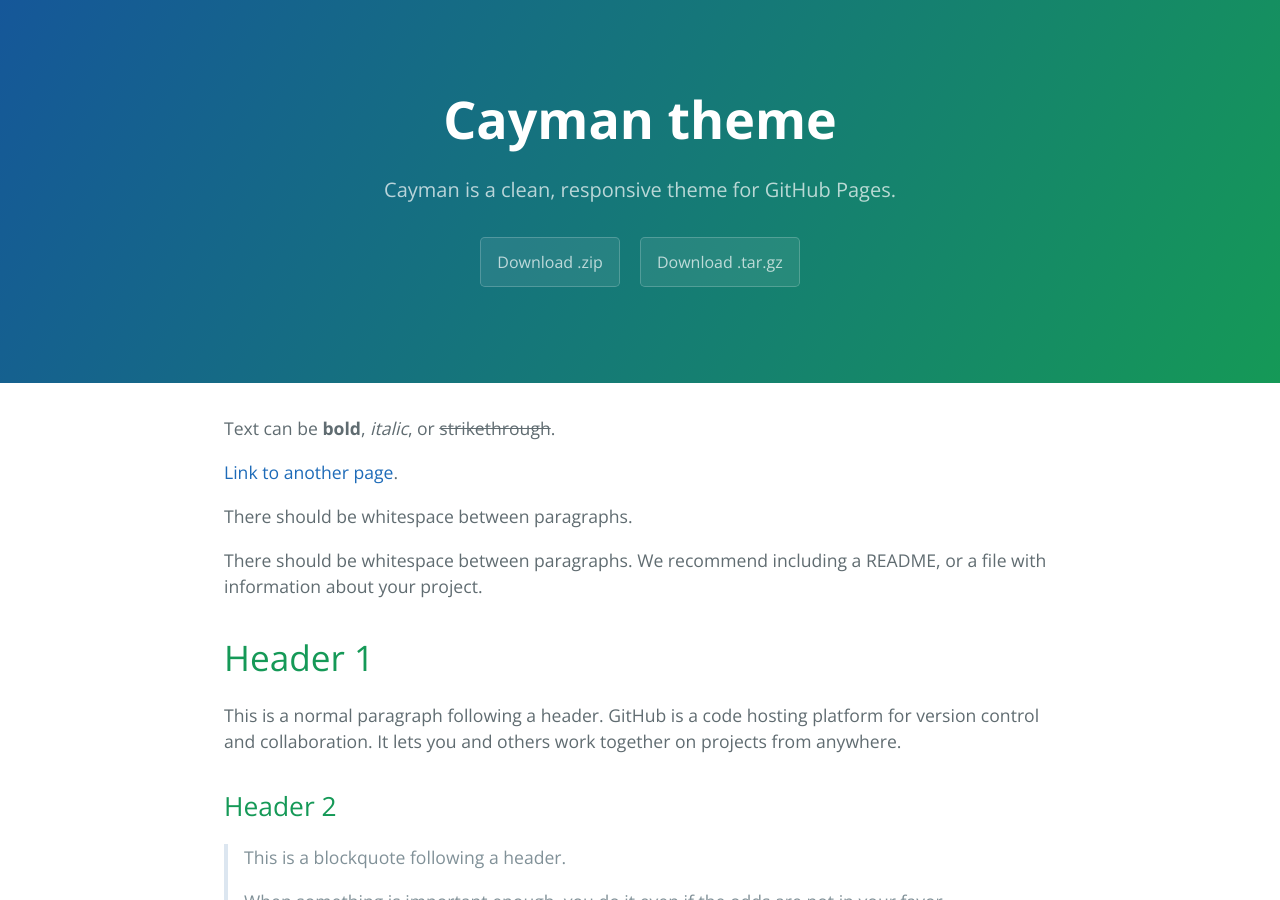
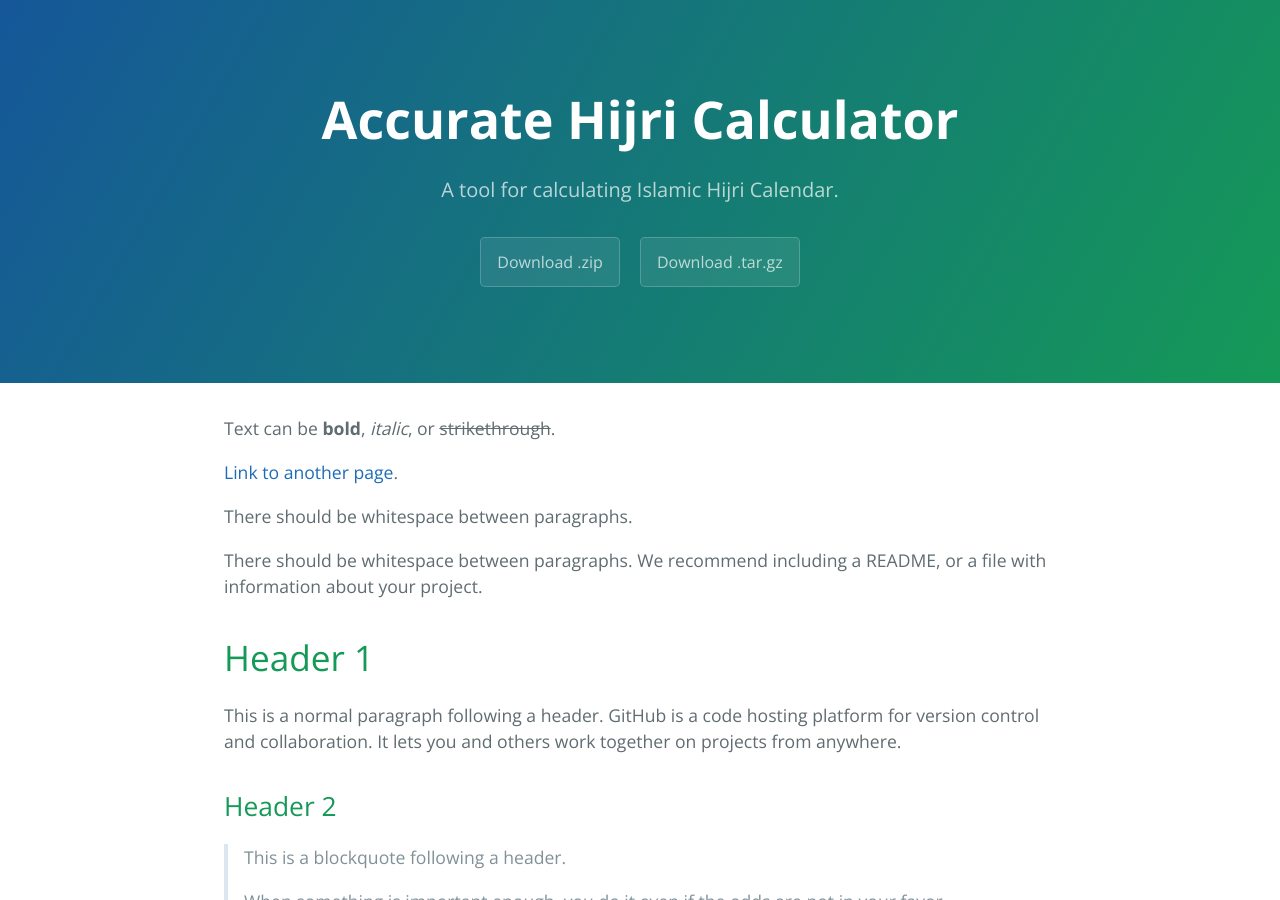
Before and after one commit to accuhijri/accuhijri.github.io, a Jekyll site: the page built from index.md, in a window 1280 px wide and 900 px high. Built offline with Jekyll 4.4.1, drawn with Linux system fonts in a browser that asks for light colours.

Commit message:
Update _config.yml

```diff
--- a/_config.yml
+++ b/_config.yml
@@ -1,8 +1,8 @@
 remote_theme: pages-themes/cayman@v0.2.0
 plugins:
 - jekyll-remote-theme # add this line to the plugins list if you already have one
-title: Cayman theme
-description: Cayman is a clean, responsive theme for GitHub Pages.
+title: Accurate Hijri Calculator
+description: A tool for calculating Islamic Hijri Calendar.
 show_downloads: true
 google_analytics:
 theme: jekyll-theme-cayman
```
